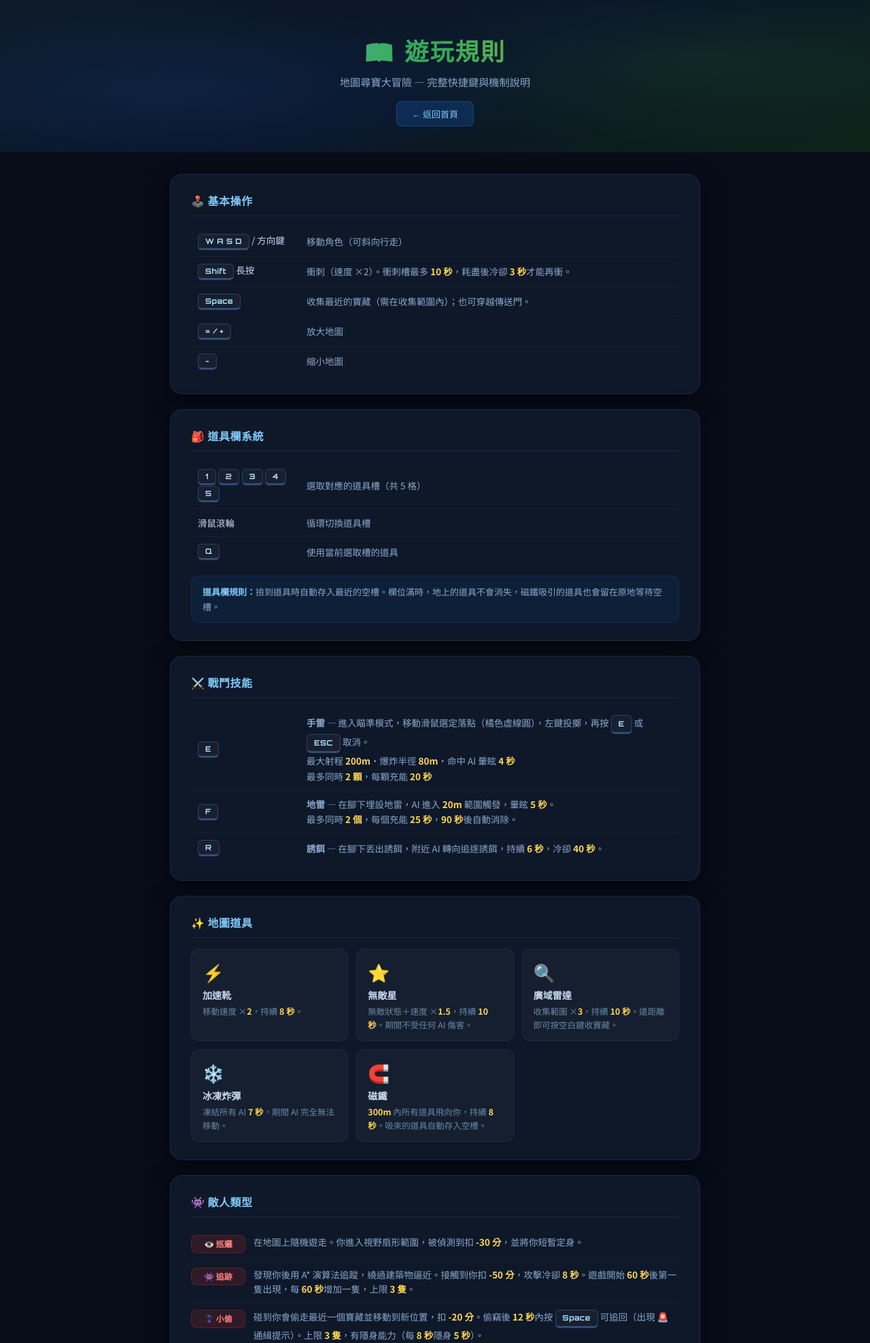
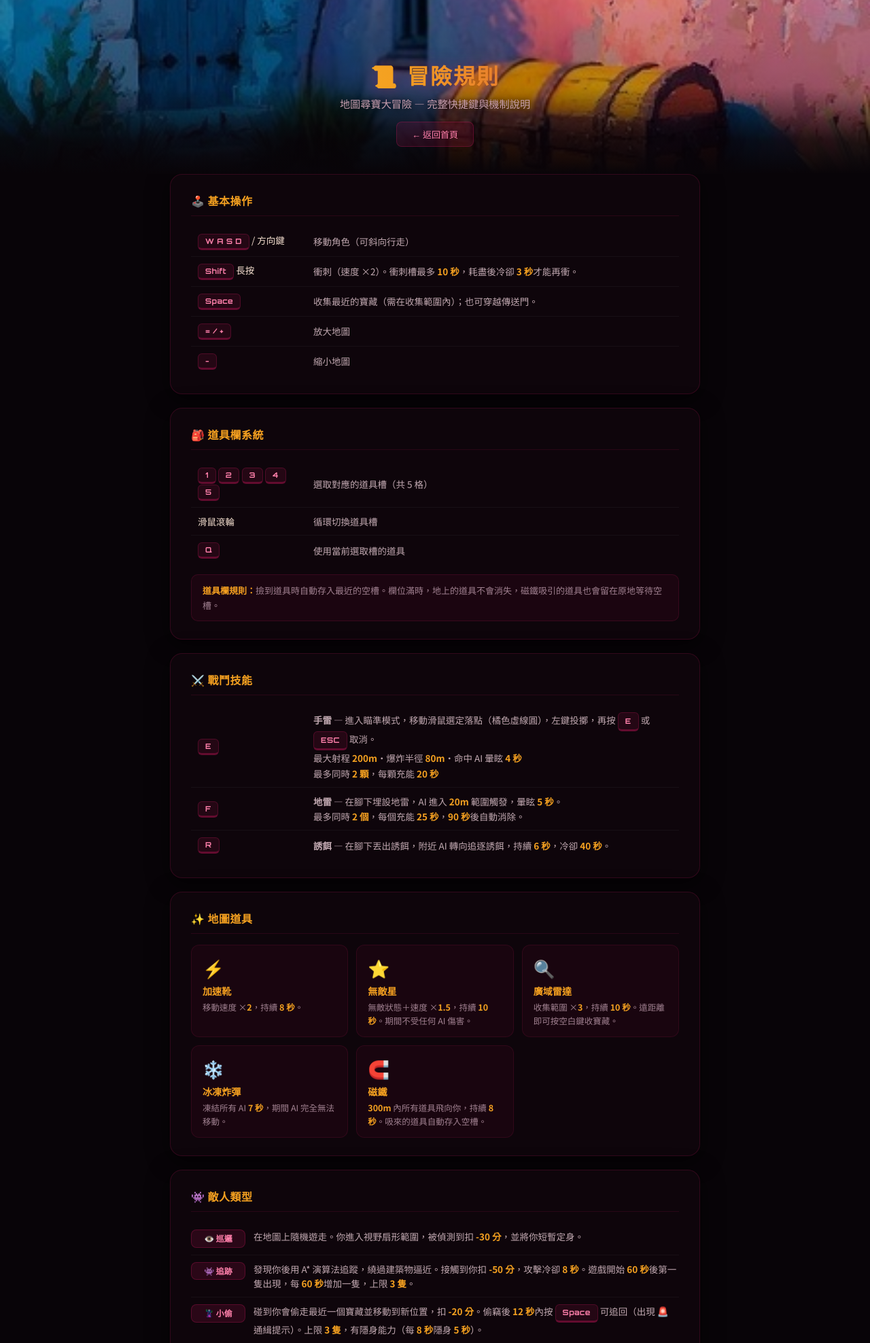
Before and after one commit to timmyweistudy-design/treasure-hunt, a Flask app: page /rules in a window 1280 px wide. Shown: the top 1976 px of the page at 68% size. Run offline with Flask 3, Linux system fonts and the light colour scheme.

Commit message:
style: apply crimson/gold theme to game header, HUD, and rules page
- game.html: replace all blue tones (#0d1117, #7ec8f8, rgba(100,160,255))
  with warm dark bg (#0a0305) + crimson/gold accents (#C2185B, #F4A020)
  across header, timer, sprint bar, kbd box/toggle, toast, bottom HUD
- game.html: shrink .ld-go from 46px→32px so "⚔️ 冒險啟程！" fits one line
- index.html: lighten instruction list text from #8A5060 → #C8B4BC
- rules.html: full crimson/gold theme rewrite with bg.png hero section

Co-Authored-By: Claude Sonnet 4.6 <noreply@anthropic.com>

```diff
--- a/templates/index.html
+++ b/templates/index.html
@@ -98,7 +98,7 @@
         #loading-hint { display:none; margin-top:14px; color:#C2185B; font-size:13px; text-align:center; }
 
         /* ── 說明列表 ── */
-        ul { padding-left: 22px; line-height: 2.3; color: #8A5060; font-size: 14px; }
+        ul { padding-left: 22px; line-height: 2.3; color: #C8B4BC; font-size: 14px; }
         ul b { color: #F4A020; }
         .rules-link {
             display: inline-block; margin-top: 16px;
--- a/templates/rules.html
+++ b/templates/rules.html
@@ -2,120 +2,130 @@
 <html lang="zh-TW">
 <head>
     <meta charset="UTF-8">
-    <title>遊玩規則 — 地圖尋寶大冒險</title>
+    <title>冒險規則 — 地圖尋寶大冒險</title>
     <link rel="preconnect" href="https://fonts.googleapis.com">
     <link rel="preconnect" href="https://fonts.gstatic.com" crossorigin>
     <link href="https://fonts.googleapis.com/css2?family=Orbitron:wght@700;900&family=Noto+Sans+TC:wght@400;700&display=swap" rel="stylesheet">
     <style>
         * { box-sizing: border-box; margin: 0; padding: 0; }
-        body { font-family: 'Noto Sans TC', Arial, sans-serif; background: #080c18; min-height: 100vh; color: #c8d8f0; }
+        body { font-family: 'Noto Sans TC', Arial, sans-serif; background: #080408; min-height: 100vh; color: #f5e0d0; }
 
+        /* ── Hero ── */
         .hero {
-            text-align: center;
-            background: linear-gradient(160deg, #0d1b2a 0%, #0a1428 50%, #0d2318 100%);
-            padding: 48px 20px 38px;
-            position: relative; overflow: hidden;
+            position: relative;
+            min-height: 32vh;
+            background: url('/static/bg.png') 55% 62% / cover no-repeat;
+            display: flex; align-items: flex-end; justify-content: center;
+            overflow: hidden;
         }
-        .hero::after {
+        .hero::before {
             content: '';
-            position: absolute; inset: 0; pointer-events: none;
-            background:
-                radial-gradient(ellipse 60% 80% at 20% 60%, rgba(26,115,232,.12) 0%, transparent 70%),
-                radial-gradient(ellipse 60% 80% at 80% 40%, rgba(52,168,83,.10) 0%, transparent 70%);
+            position: absolute; inset: 0;
+            background: linear-gradient(to bottom,
+                rgba(0,0,0,.15) 0%,
+                rgba(4,1,3,.28) 50%,
+                rgba(8,2,6,.85) 80%,
+                rgba(8,4,8,1)   100%);
         }
-        .hero-inner { position: relative; z-index: 1; }
+        .hero-inner {
+            position: relative; z-index: 1;
+            text-align: center; padding: 24px 24px 40px; width: 100%;
+        }
         .hero h1 {
             font-family: 'Orbitron', monospace; font-weight: 900;
-            font-size: clamp(1.5rem, 4vw, 2.2rem);
-            background: linear-gradient(90deg, #7ec8f8 0%, #34a853 50%, #ffd54f 100%);
+            font-size: clamp(1.4rem, 4vw, 2rem); letter-spacing: 2px;
+            background: linear-gradient(90deg, #FFD54F 0%, #F4A020 45%, #C2185B 100%);
             -webkit-background-clip: text; -webkit-text-fill-color: transparent; background-clip: text;
-            letter-spacing: 2px; margin-bottom: 10px;
+            margin-bottom: 8px;
+            filter: drop-shadow(0 2px 14px rgba(194,24,91,.45));
         }
-        .hero p { font-size: .95rem; color: #8aa8cc; }
+        .hero p { font-size: .95rem; color: #C8A0B0; text-shadow: 0 1px 8px rgba(0,0,0,.9); }
         .back-btn {
-            display: inline-block; margin-top: 18px;
+            display: inline-block; margin-top: 16px;
             padding: 8px 22px; font-size: 13px; font-family: inherit;
-            background: rgba(26,115,232,.2); color: #7ec8f8;
-            border: 1px solid rgba(26,115,232,.35); border-radius: 8px;
+            background: rgba(194,24,91,.15); color: #FF80AB;
+            border: 1px solid rgba(194,24,91,.3); border-radius: 8px;
             text-decoration: none; transition: background .2s;
         }
-        .back-btn:hover { background: rgba(26,115,232,.35); }
+        .back-btn:hover { background: rgba(194,24,91,.28); }
 
-        .container { max-width: 820px; margin: 32px auto 60px; padding: 0 20px; }
+        /* ── Layout ── */
+        .container { max-width: 820px; margin: 0 auto 60px; padding: 0 20px; }
 
+        /* ── Section cards ── */
         .section {
-            background: #0e1829;
-            border: 1px solid rgba(100,160,255,.13);
+            background: rgba(16,6,12,.92);
+            border: 1px solid rgba(194,24,91,.2);
             border-radius: 18px; padding: 26px 30px;
-            box-shadow: 0 8px 32px rgba(0,0,0,.5);
-            margin-bottom: 22px;
+            box-shadow: 0 6px 32px rgba(0,0,0,.6);
+            margin-bottom: 20px;
         }
         .section h2 {
-            font-size: 1rem; color: #7ec8f8; letter-spacing: .5px;
+            font-size: 1rem; color: #F4A020; letter-spacing: .5px;
             margin-bottom: 16px; padding-bottom: 10px;
-            border-bottom: 1px solid rgba(100,160,255,.12);
+            border-bottom: 1px solid rgba(194,24,91,.15);
         }
 
-        /* kbd table */
+        /* ── Keyboard table ── */
         .kbd-table { width: 100%; border-collapse: collapse; }
         .kbd-table tr { border-bottom: 1px solid rgba(255,255,255,.04); }
         .kbd-table tr:last-child { border-bottom: none; }
         .kbd-table td { padding: 9px 10px; font-size: 13.5px; vertical-align: middle; }
-        .kbd-table td:first-child { width: 160px; }
+        .kbd-table td:first-child { width: 170px; }
         kbd {
             display: inline-block;
-            background: #182030; border: 1px solid rgba(100,160,255,.25);
-            border-bottom: 3px solid rgba(100,160,255,.35);
+            background: rgba(194,24,91,.12); border: 1px solid rgba(194,24,91,.28);
+            border-bottom: 3px solid rgba(194,24,91,.4);
             border-radius: 6px; padding: 3px 10px;
-            font-family: 'Orbitron', monospace; font-size: 11px; color: #aee1ff;
+            font-family: 'Orbitron', monospace; font-size: 11px; color: #FF80AB;
             letter-spacing: .5px; white-space: nowrap;
         }
-        .desc { color: #8aa8cc; font-size: 13.5px; line-height: 1.65; }
-        .num { color: #ffd54f; font-weight: 700; }
+        .desc { color: #C0A8B0; font-size: 13.5px; line-height: 1.65; }
+        .num  { color: #F4A020; font-weight: 700; }
 
-        /* item grid */
-        .item-grid { display: grid; grid-template-columns: repeat(auto-fill, minmax(220px, 1fr)); gap: 12px; }
+        /* ── Item grid ── */
+        .item-grid { display: grid; grid-template-columns: repeat(auto-fill, minmax(210px, 1fr)); gap: 12px; }
         .item-card {
-            background: rgba(255,255,255,.03); border: 1px solid rgba(100,160,255,.1);
+            background: rgba(194,24,91,.06); border: 1px solid rgba(194,24,91,.14);
             border-radius: 12px; padding: 14px 16px;
         }
         .item-card .icon { font-size: 1.6rem; margin-bottom: 6px; }
-        .item-card .name { font-size: .88rem; font-weight: 700; color: #c8d8f0; margin-bottom: 4px; }
-        .item-card .item-desc { font-size: 12.5px; color: #6888a8; line-height: 1.55; }
+        .item-card .name { font-size: .88rem; font-weight: 700; color: #F4A020; margin-bottom: 4px; }
+        .item-card .item-desc { font-size: 12.5px; color: #A08090; line-height: 1.55; }
         .item-card .item-desc .num { font-size: 12.5px; }
 
-        /* enemy / score rows */
+        /* ── Row list ── */
         .row-list { list-style: none; padding: 0; }
         .row-list li {
             display: flex; align-items: flex-start; gap: 12px;
             padding: 10px 0; border-bottom: 1px solid rgba(255,255,255,.04);
-            font-size: 13.5px; line-height: 1.55; color: #8aa8cc;
+            font-size: 13.5px; line-height: 1.55; color: #C0A8B0;
         }
         .row-list li:last-child { border-bottom: none; }
         .row-list .tag {
             flex-shrink: 0; min-width: 80px; text-align: center;
-            background: rgba(26,115,232,.18); color: #7ec8f8;
-            border: 1px solid rgba(26,115,232,.25); border-radius: 8px;
+            background: rgba(244,160,32,.14); color: #F4A020;
+            border: 1px solid rgba(244,160,32,.28); border-radius: 8px;
             padding: 3px 10px; font-size: 12px; font-weight: 700;
         }
-        .row-list .tag.danger { background: rgba(200,40,40,.18); color: #ff8080; border-color: rgba(200,40,40,.3); }
-        .row-list .tag.gold   { background: rgba(255,213,79,.12); color: #ffd54f; border-color: rgba(255,213,79,.25); }
-        .row-list .tag.green  { background: rgba(52,168,83,.15); color: #6fcf97; border-color: rgba(52,168,83,.25); }
+        .row-list .tag.danger { background: rgba(194,24,91,.16); color: #FF80AB; border-color: rgba(194,24,91,.3); }
+        .row-list .tag.gold   { background: rgba(244,160,32,.14); color: #FFD54F; border-color: rgba(244,160,32,.28); }
+        .row-list .tag.green  { background: rgba(100,180,100,.12); color: #A0D8A0; border-color: rgba(100,180,100,.25); }
 
-        /* tip box */
+        /* ── Tip box ── */
         .tip {
-            background: rgba(26,115,232,.08); border: 1px solid rgba(26,115,232,.2);
+            background: rgba(194,24,91,.07); border: 1px solid rgba(194,24,91,.18);
             border-radius: 10px; padding: 12px 16px; margin-top: 14px;
-            font-size: 13px; color: #8aa8cc; line-height: 1.65;
+            font-size: 13px; color: #A08090; line-height: 1.65;
         }
-        .tip b { color: #7ec8f8; }
+        .tip b { color: #F4A020; }
     </style>
 </head>
 <body>
 
 <div class="hero">
     <div class="hero-inner">
-        <h1>📖 遊玩規則</h1>
+        <h1>📜 冒險規則</h1>
         <p>地圖尋寶大冒險 — 完整快捷鍵與機制說明</p>
         <a href="/" class="back-btn">← 返回首頁</a>
     </div>
@@ -123,7 +133,6 @@
 
 <div class="container">
 
-    <!-- 基本操作 -->
     <div class="section">
         <h2>🕹️ 基本操作</h2>
         <table class="kbd-table">
@@ -150,7 +159,6 @@
         </table>
     </div>
 
-    <!-- 道具欄 -->
     <div class="section">
         <h2>🎒 道具欄系統</h2>
         <table class="kbd-table">
@@ -172,7 +180,6 @@
         </div>
     </div>
 
-    <!-- 戰鬥技能 -->
     <div class="section">
         <h2>⚔️ 戰鬥技能</h2>
         <table class="kbd-table">
@@ -200,7 +207,6 @@
         </table>
     </div>
 
-    <!-- 道具說明 -->
     <div class="section">
         <h2>✨ 地圖道具</h2>
         <div class="item-grid">
@@ -232,7 +238,6 @@
         </div>
     </div>
 
-    <!-- 敵人 -->
     <div class="section">
         <h2>👾 敵人類型</h2>
         <ul class="row-list">
@@ -254,7 +259,6 @@
         </div>
     </div>
 
-    <!-- 計分 -->
     <div class="section">
         <h2>🏆 計分規則</h2>
         <ul class="row-list">
@@ -281,7 +285,6 @@
         </ul>
     </div>
 
-    <!-- 特殊機制 -->
     <div class="section">
         <h2>🌀 特殊機制</h2>
         <ul class="row-list">
@@ -308,7 +311,6 @@
         </ul>
     </div>
 
-    <!-- HUD說明 -->
     <div class="section">
         <h2>🖥️ 介面說明</h2>
         <ul class="row-list">
@@ -322,7 +324,7 @@
             </li>
             <li>
                 <span class="tag">下方中央</span>
-                <span><b>道具欄（5 格）</b>：金色外框為當前選取槽，藍色外框表示有道具存入。</span>
+                <span><b>道具欄（5 格）</b>：金色外框為當前選取槽，有道具時顯示圖示。</span>
             </li>
             <li>
                 <span class="tag">下方左側</span>
@@ -330,7 +332,7 @@
             </li>
             <li>
                 <span class="tag">下方右側</span>
-                <span><b>天氣 / 連擊 / 通緝</b>：即時顯示當前天氣、連擊倍數倒數（22s 窗口）、通緝倒數（12s 窗口）。</span>
+                <span><b>天氣 / 連擊 / 通緝</b>：即時顯示當前天氣、連擊倍數倒數、通緝倒數。</span>
             </li>
             <li>
                 <span class="tag">效果列</span>
```
Also changed, not shown: templates/game.html (+16 -16 lines).
